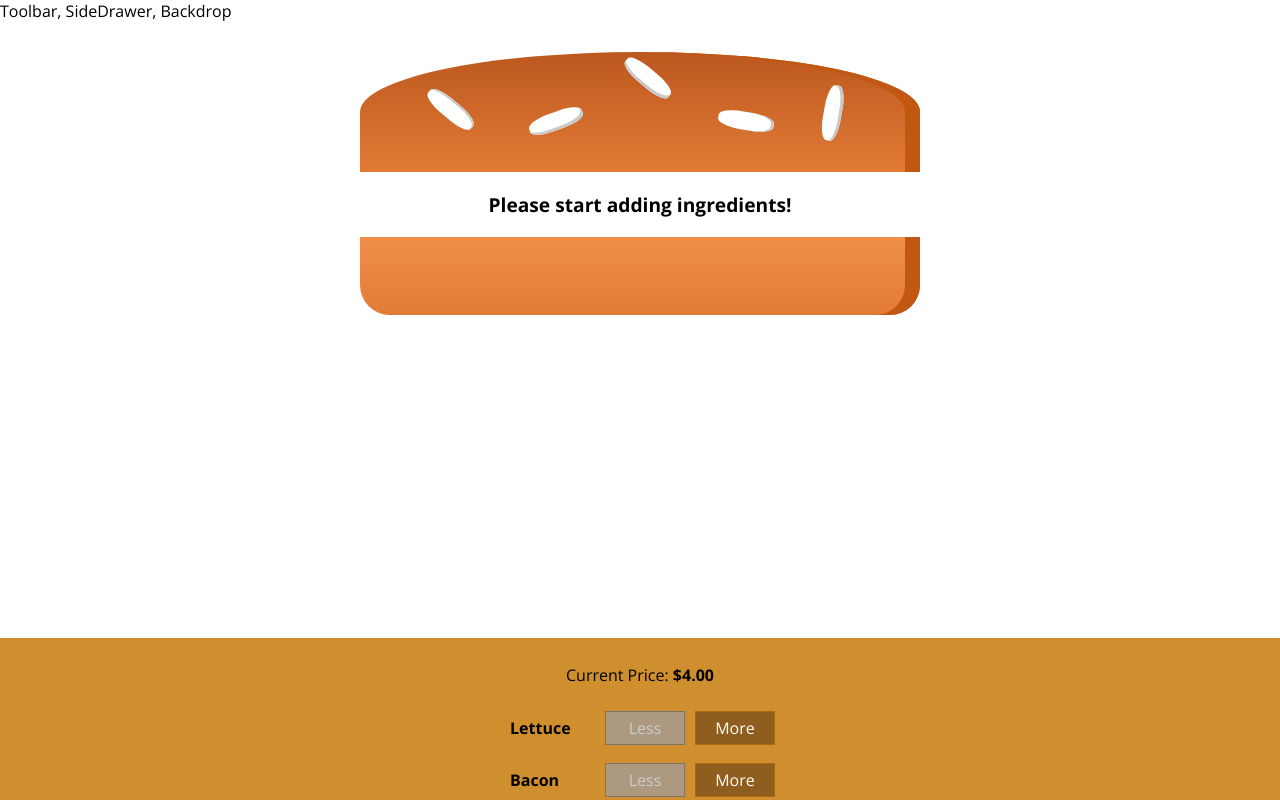
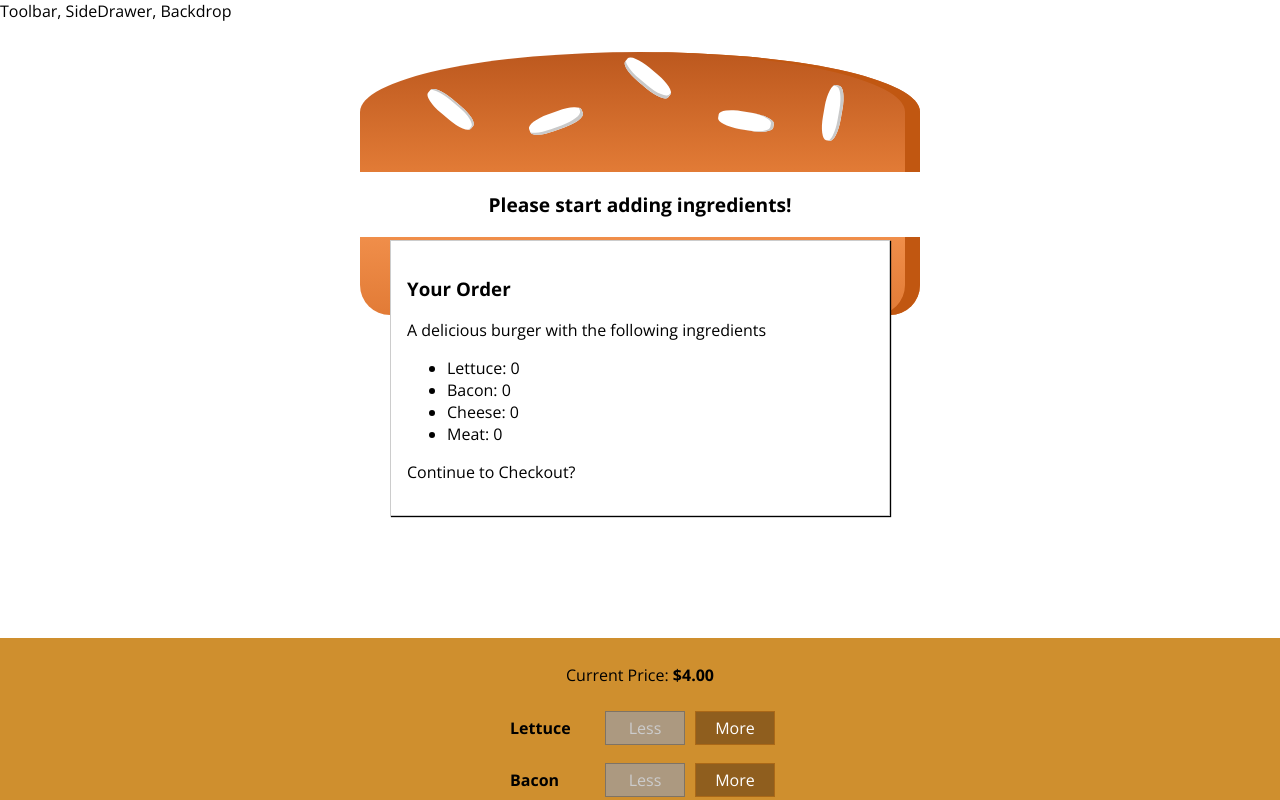
Before and after one commit to rubiconRiver/BurgerBuilder, a React app: page / in a window 1280 px wide. Shown: the top 800 px of the page. Built offline with nearby package versions, Linux system fonts and the light colour scheme.

Commit message:
added order summary modal

```diff
--- /dev/null
+++ b/src/components/Burger/OrderSummary/OrderSummary.js
@@ -0,0 +1,27 @@
+import React from 'react';
+
+import Aux from '../../../hoc/Auxs'
+
+const orderSummary = (props) => {
+
+    const ingredientSummary = Object.keys(props.ingredients)
+    .map(igKey => {
+        return <li key={igKey}>
+                <span style={{textTransform: 'capitalize'}}>{igKey}</span>: {props.ingredients[igKey]}
+                </li>});
+
+
+
+    return (
+        <Aux>
+            <h3>Your Order</h3>
+            <p>A delicious burger with the following ingredients</p>
+            <ul>
+                {ingredientSummary}
+            </ul>
+            <p>Continue to Checkout?</p>
+        </Aux>
+    );
+};
+
+export default orderSummary;
--- /dev/null
+++ b/src/components/UI/Modal/Modal.css
@@ -0,0 +1,20 @@
+.Modal {
+    position: fixed;
+    z-index: 500;
+    background-color: white;
+    width: 70%;
+    border: 1px solid #ccc;
+    box-shadow: 1px 1px 1px black;
+    padding: 16px;
+    left: 15%;
+    top: 30%;
+    box-sizing: border-box;
+    transition: all 0.3s ease-out;
+}
+
+@media (min-width: 600px) {
+    .Modal {
+        width: 500px;
+        left: calc(50% - 250px);
+    }
+}
--- /dev/null
+++ b/src/components/UI/Modal/Modal.js
@@ -0,0 +1,13 @@
+import React from 'react';
+
+import classes from './Modal.css'
+
+const modal = (props) => {
+    return (
+        <div className={classes.Modal}>
+            {props.children}
+        </div>
+    );
+};
+
+export default modal;
--- a/src/containers/BurgerBuilder/BurgerBuilder.js
+++ b/src/containers/BurgerBuilder/BurgerBuilder.js
@@ -2,7 +2,9 @@
 
 import Aux from '../../hoc/Auxs';
 import Burger from '../../components/Burger/Burger';
-import BuildControls from '../../components/Burger/BuildControls/BuildControls'
+import BuildControls from '../../components/Burger/BuildControls/BuildControls';
+import Modal from '../../components/UI/Modal/Modal';
+import OrderSummary from '../../components/Burger/OrderSummary/OrderSummary'
 
 const INITIAL_PRICE = 4.00;
 
@@ -99,6 +101,9 @@
 
         return(
             <Aux>
+                <Modal>
+                    <OrderSummary ingredients={this.state.ingredients}/>
+                </Modal>
                 <Burger ingredients={this.state.ingredients}/>
 
                 <BuildControls
```
Also changed, not shown: src/components/UI/Backdrop/Backdrop.js (added).
